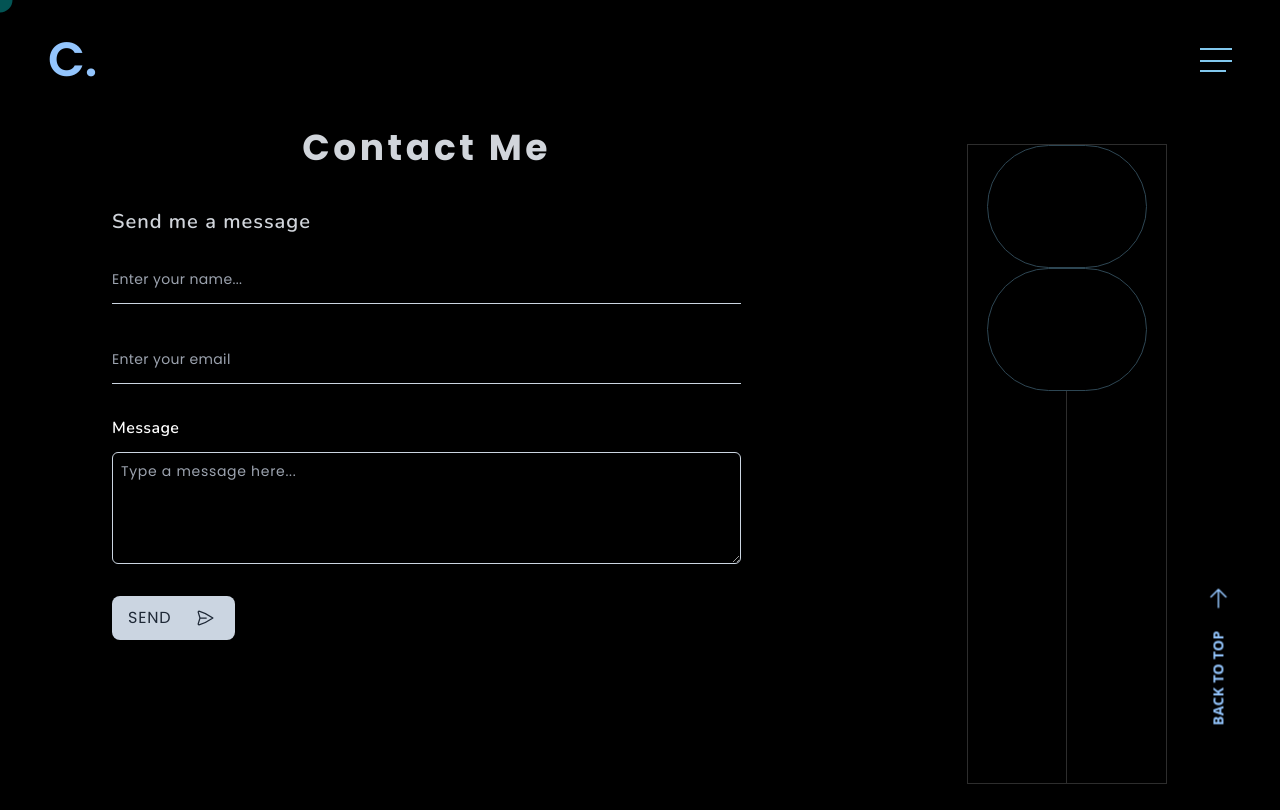
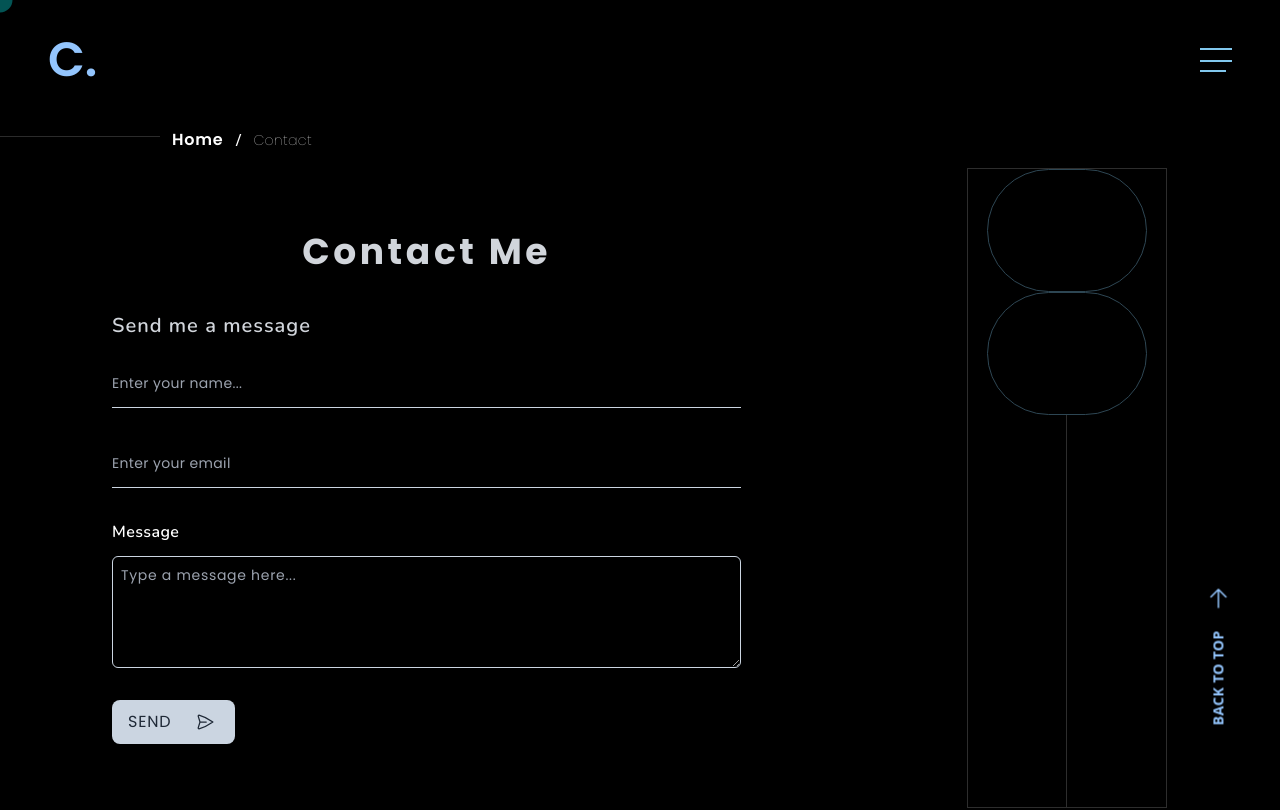
Before and after one commit to c-njoro/website-portfolio, a Next.js app: page /contact in a window 1280 px wide. Shown: the top 810 px of the page. Built offline with nearby package versions, Linux system fonts and the light colour scheme.

Commit message:
some change of style on the contact page

```diff
--- a/src/components/ContactComponent.tsx
+++ b/src/components/ContactComponent.tsx
@@ -1,8 +1,37 @@
 import { motion } from "framer-motion";
+import Link from "next/link";
 
 const ContactComponent = () => {
   return (
-    <div className="w-screen h-max min-h-screen grid grid-cols-1 lg:grid-cols-3 sm:pt-[calc(16vh)] pt-[calc(11vh)] bg-black text-white  ">
+    <div className="w-screen h-max min-h-screen flex flex-col gap-12 sm:pt-[calc(16vh)] pt-[calc(11vh)] bg-black text-white  ">
+      <motion.div
+        initial={{ opacity: 0, x: -250 }}
+        whileInView={{ opacity: 1, x: 0 }}
+        transition={{
+          duration: 2,
+          ease: "easeInOut",
+          type: "spring",
+          stiffness: 100,
+        }}
+        className="page-state w-full h-max mb-8 flex flex-row justify-start items-center gap-3"
+      >
+        <div
+          className="line-through w-[calc(12.5vw)] h-2"
+          style={{ borderTop: "0.05px solid rgba(128, 128, 128, 0.334)" }}
+        ></div>
+        <Link
+          href="/"
+          className="home-link font-body tracking-wider font-semibold hover:text-orange-500 "
+        >
+          Home{" "}
+        </Link>
+        <h4>/</h4>
+        <p className="font-body font-thin tracking-wide text-xs sm:text-sm flex flex-col justify-center items-end hover:cursor-not-allowed">
+          Contact
+        </p>
+      </motion.div>
+
+      <div className="w-full h-max grid grid-cols-1 lg:grid-cols-3">
         <motion.div
           initial={{ opacity: 0, x: -200 }}
           whileInView={{ opacity: 1, x: 0 }}
@@ -86,6 +115,7 @@ const ContactComponent = () => {
           </div>
         </div>
       </div>
+    </div>
   );
 };
 
```
Lines whose indentation alone changed are shown as unchanged.
